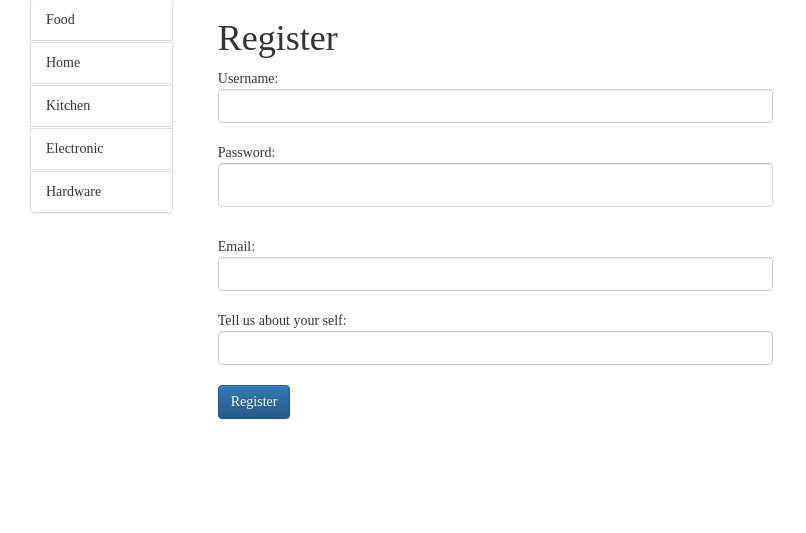
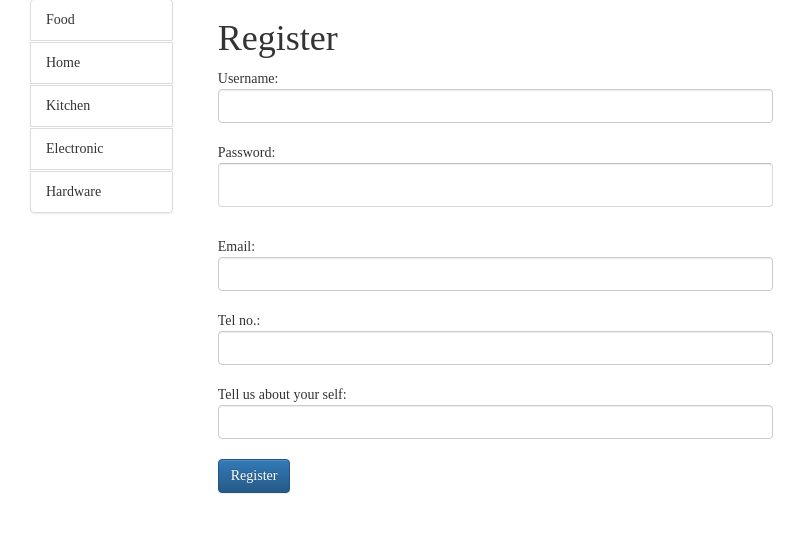
Before and after one commit to benwrk/Purchaes, a Django app: template backend/user/templates/registration_form.html in a window 1280 px wide; the page is wider, and only the part inside the window is pictured. Shown: the part 73-606 px from the top of that part, without its empty margins (0-806 px from the left). Run offline with Django 3.2, Linux system fonts and the light colour scheme; the template is opened without the code that fills it, so the values that code supplies are empty; some libraries are stand-ins or nearby versions; some web fonts are replaced.

Commit message:
add tel number in backend (test)

```diff
--- a/backend/user/forms.py
+++ b/backend/user/forms.py
@@ -7,4 +7,4 @@ class UserForm(forms.ModelForm):
 
     class Meta:
         model = User
-        fields = ['username', 'email', 'password' ]
+        fields = ['username', 'email', 'password', 'tel' ]
--- a/backend/user/models.py
+++ b/backend/user/models.py
@@ -4,4 +4,5 @@ from django.core.urlresolvers import reverse
 class User(models.Model):
     username = models.CharField(max_length=50,unique=True)
     email = models.TextField(max_length=50,default="")
+    tel = models.TextField(max_length=20)
     bio = models.TextField(max_length=1000)
--- a/backend/user/templates/registration_form.html
+++ b/backend/user/templates/registration_form.html
@@ -18,6 +18,8 @@
                     <input class="form-control" type="password" name="password" id="register-form-password"><br>
                     Email:<br>
                     <input class="form-control" type="email" name="email" id="register-form-email"><br>
+                    Tel no.:<br>
+                    <input class="form-control" type="tel" name="tel" id="register-form-tel"><br>
                     Tell us about your self:<br>
                     <input class="form-control" type="text" name="bio" id="register-form-bio"><br>
                     <input class="btn btn-primary" type="submit" value="Register" id="register-form-register">
```
Also changed, not shown: 6 other files.
